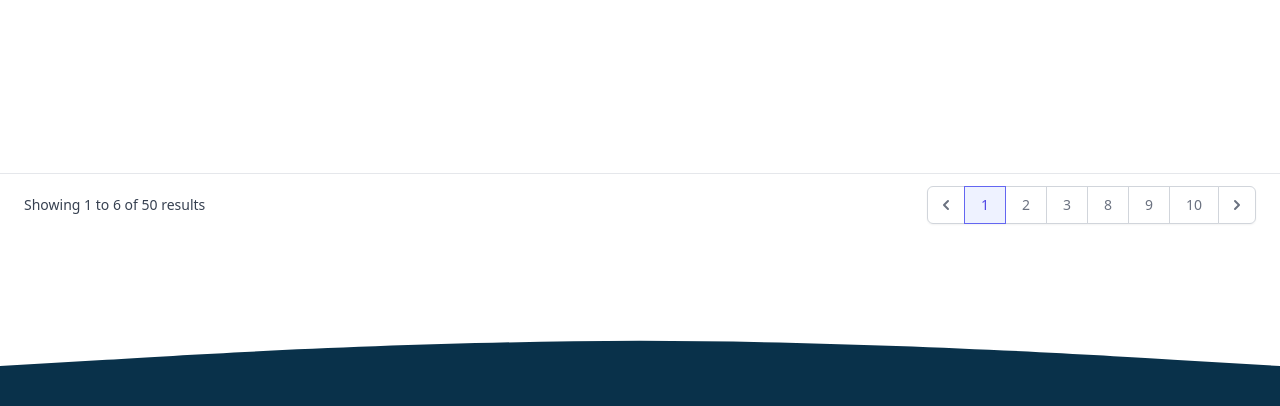
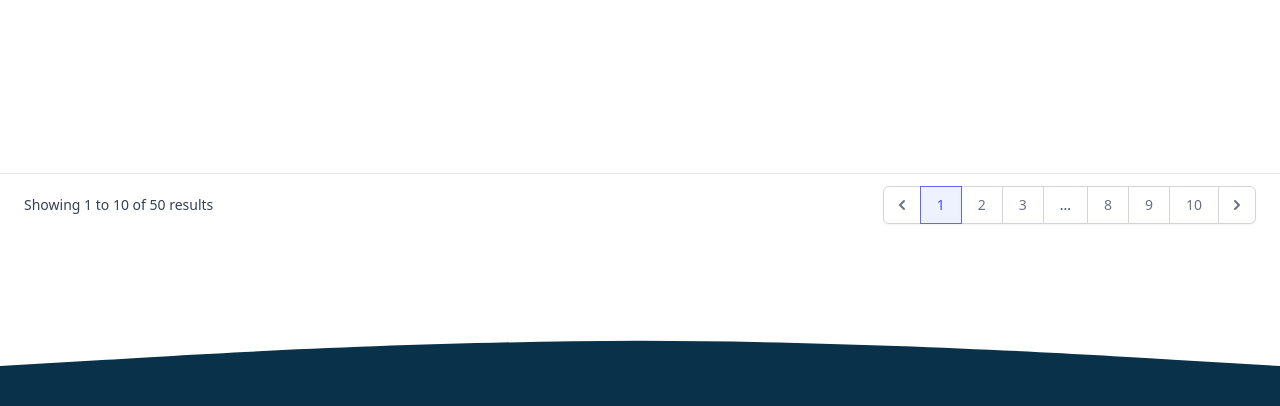
Before and after one commit to Latas2001/Vintage-Finvest, a website: page blog.html in a window 1280 px wide. Shown: the part 4669-5075 px from the top of the page. Drawn offline with nearby package versions, Linux system fonts and the light colour scheme.

Commit message:
add pagination

```diff
--- a/blog.html
+++ b/blog.html
@@ -702,7 +702,7 @@
         Showing
         <span class="font-medium">1</span>
         to
-        <span class="font-medium">6</span>
+        <span class="font-medium">10</span>
         of
         <span class="font-medium">50</span>
         results
@@ -727,6 +727,9 @@
         <a href="#" class="bg-white border-gray-300 text-gray-500 hover:bg-gray-50 hidden md:inline-flex relative items-center px-4 py-2 border text-sm font-medium">
           3
         </a>
+        <span class="relative inline-flex items-center px-4 py-2 border border-gray-300 bg-white text-sm font-medium text-gray-700">
+          ...
+        </span>
         <a href="#" class="bg-white border-gray-300 text-gray-500 hover:bg-gray-50 hidden md:inline-flex relative items-center px-4 py-2 border text-sm font-medium">
           8
         </a>
```
